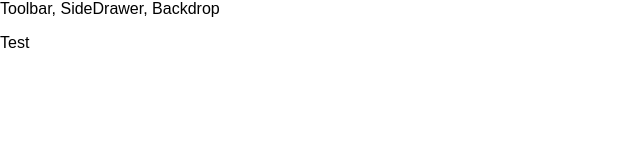
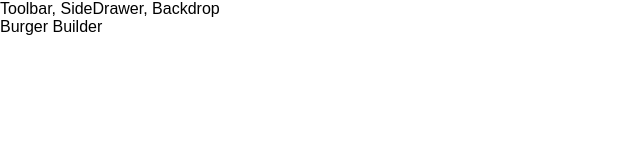
Before and after one commit to yowchun93/burger-builder, a React (Create React App) app: page / in a window 1280 px wide. Shown: the top 160 px of the page, without its empty margins (0-640 px from the left). Built offline with nearby package versions, Linux system fonts and the light colour scheme.

Commit message:
added Burger component

```diff
--- a/src/App.js
+++ b/src/App.js
@@ -3,13 +3,14 @@
 import './App.css';
 
 import Layout from './components/Layout/Layout';
+import BurgerBuilder from './containers/BurgerBuilder/BurgerBuilder'
 
 class App extends Component {
   render() {
     return (
       <div>
         <Layout>
-          <p>Test</p>
+          <BurgerBuilder />
         </Layout>
       </div>
     );
--- /dev/null
+++ b/src/components/Layout/Layout.css
@@ -0,0 +1,3 @@
+.Content {
+    margin-top: 16px;
+}
--- /dev/null
+++ b/src/containers/BurgerBuilder/BurgerBuilder.js
@@ -0,0 +1,14 @@
+import React, { Component } from 'react';
+import Aux from '../../hoc/Aux';
+
+class BurgerBuilder extends Component {
+    render() {
+        return(
+            <Aux>
+                <div>Burger Builder</div>
+            </Aux>
+        );
+    }
+}
+
+export default BurgerBuilder;
```
